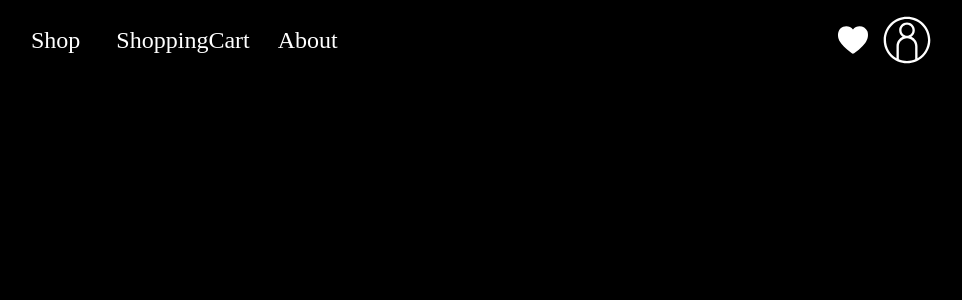
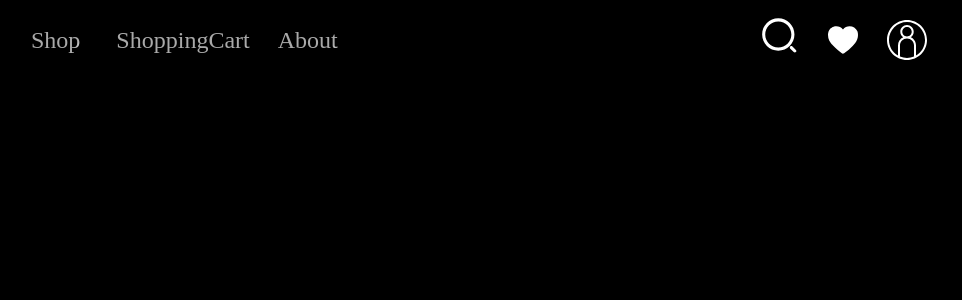
Before and after one commit to rezaseydanloo/Brand-website, a React (Vite) app: page / in a window 1280 px wide. Shown: the top 300 px of the page, without its empty margins (185-1147 px from the left). Built offline with nearby package versions, Linux system fonts and the light colour scheme.

Commit message:
create slider css file , set the slider and size of icons fixed

```diff
--- a/src/App.tsx
+++ b/src/App.tsx
@@ -1,4 +1,5 @@
-import Frame from "./components/projectFrame/Frame.tsx"
+import Frame from "./components/projectFrame/Frame"
+
 
 function App() {
 
--- a/src/components/navbar/HeartIcon.tsx
+++ b/src/components/navbar/HeartIcon.tsx
@@ -19,10 +19,10 @@ export default function HeartIcon(){
 
     return(
 
-        <div  className=" w-14 h-14 flex justify-center items-center">
+        <div  className=" w-14 h-14 flex justify-center items-center absolute right-16">
             <img src={heartIconPath}
             alt="haert icon"
-            className="bg-black w-9 h-9 absolute right-16 shadow-white HeartAnimation caret-transparent"
+            className="w-9 h-9  shadow-white HeartAnimation caret-transparent"
             onClick={oncliclHandler}  />
         </div>
 
--- a/src/components/navbar/Navbar.tsx
+++ b/src/components/navbar/Navbar.tsx
@@ -1,18 +1,38 @@
 import HeartIcon from "./HeartIcon";
 import PersonIcon from "./PersonIcon";
+import SeachIcon from "./SearchIcon";
+import "./navbar-css/ShinyText.css"
+import "./navbar-css/Slider.css"
 
 export default function Navbar() {
   return (
-    <div className="relative w-9/12 h-[10%] flex items-center">
+    <div className="relative w-9/12 h-[10%] flex items-center  ">
 
-      <ul className="flex ml-14 md:space-x-3 lg:space-x-5 xl:space-x-7 caret-transparent">
-        <li className="font-libre text-white mr-2 text-base md:text-xl lg:text-2xl">Shop</li>
-        <li className="font-libre text-white mr-2 text-base md:text-xl lg:text-2xl">ShoppingCart</li>
-        <li className="font-libre text-white care mr-2 text-base md:text-xl lg:text-2xl">About</li>
+      <ul className="flex ml-14 md:space-x-3 lg:space-x-5 xl:space-x-7 caret-transparent ">
+
+        <li className="font-libre bg-slate-700  text-slate-500 mr-2 text-base md:text-xl lg:text-2xl shiny-text">
+          Shop
+          <div className="slider" >
+          </div>
+        </li>
+
+        <li className="font-libre  text-slate-500 mr-2 text-base md:text-xl lg:text-2xl shiny-text">
+          ShoppingCart
+          <div className="slider" >
+          </div>
+          </li>
+
+        <li className="font-libre  text-slate-500 bg-slate-300 mr-2 text-base md:text-xl lg:text-2xl shiny-text">
+          About
+          <div className="slider" >
+          </div>
+          </li>
+
       </ul>
 
       <HeartIcon />
       <PersonIcon />
+      <SeachIcon />
 
 
 
--- a/src/components/navbar/PersonIcon.tsx
+++ b/src/components/navbar/PersonIcon.tsx
@@ -2,9 +2,8 @@
 export default function PersonIcon(){
 
     return(
-
         <img src="src\icons\person-circle-svgrepo-com.svg"
         alt="person icon"
-        className="inline bg-black w-14 h-14 caret-transparent absolute right-0"  />
+        className="inline w-14 h-12 caret-transparent absolute right-0 hover:scale-95"  />
     )
 }
--- a/src/components/navbar/SearchIcon.tsx
+++ b/src/components/navbar/SearchIcon.tsx
@@ -1,9 +1,13 @@
 
-export default function SeachIcon(){
 
-    return(
-        <div>
+export default function SeachIcon() {
 
-        </div>
-    )
+  return (
+    <div className="flex flex-col absolute right-32 w-14 h-14">
+      <img
+        src="src\icons\search-svgrepo-com.svg"
+        alt="person icon"
+        className="inline w-14 h-12 caret-transparent hover:scale-95 "/>
+    </div>
+  );
 }
--- /dev/null
+++ b/src/components/navbar/navbar-css/ShinyText.css
@@ -0,0 +1,27 @@
+.shiny-text {
+    color: #ffffffa9; /* Adjust this color to change intensity/style */
+    background: linear-gradient(
+      120deg,
+      rgba(255, 255, 255, 0) 40%,
+      rgb(255, 255, 255) 50%,
+      rgba(255, 255, 255, 0) 60%
+    );
+    background-size: 200% 100%;
+    -webkit-background-clip: text;
+    background-clip: text;
+    display: inline-block;
+    animation: shine 5s linear infinite;
+  }
+
+  @keyframes shine {
+    0% {
+      background-position: 100%;
+    }
+    100% {
+      background-position: -100%;
+    }
+  }
+
+  .shiny-text.disabled {
+    animation: none;
+  }
--- /dev/null
+++ b/src/components/navbar/navbar-css/Slider.css
@@ -0,0 +1,10 @@
+.slider {
+    width: 0%;
+    height: 1px;
+    background-color: white;
+    transition: width 0.5s ease-in-out;
+}
+
+li:hover .slider {
+    width: 100%;
+}
```
Also changed, not shown: src/icons/search-svgrepo-com.svg.
